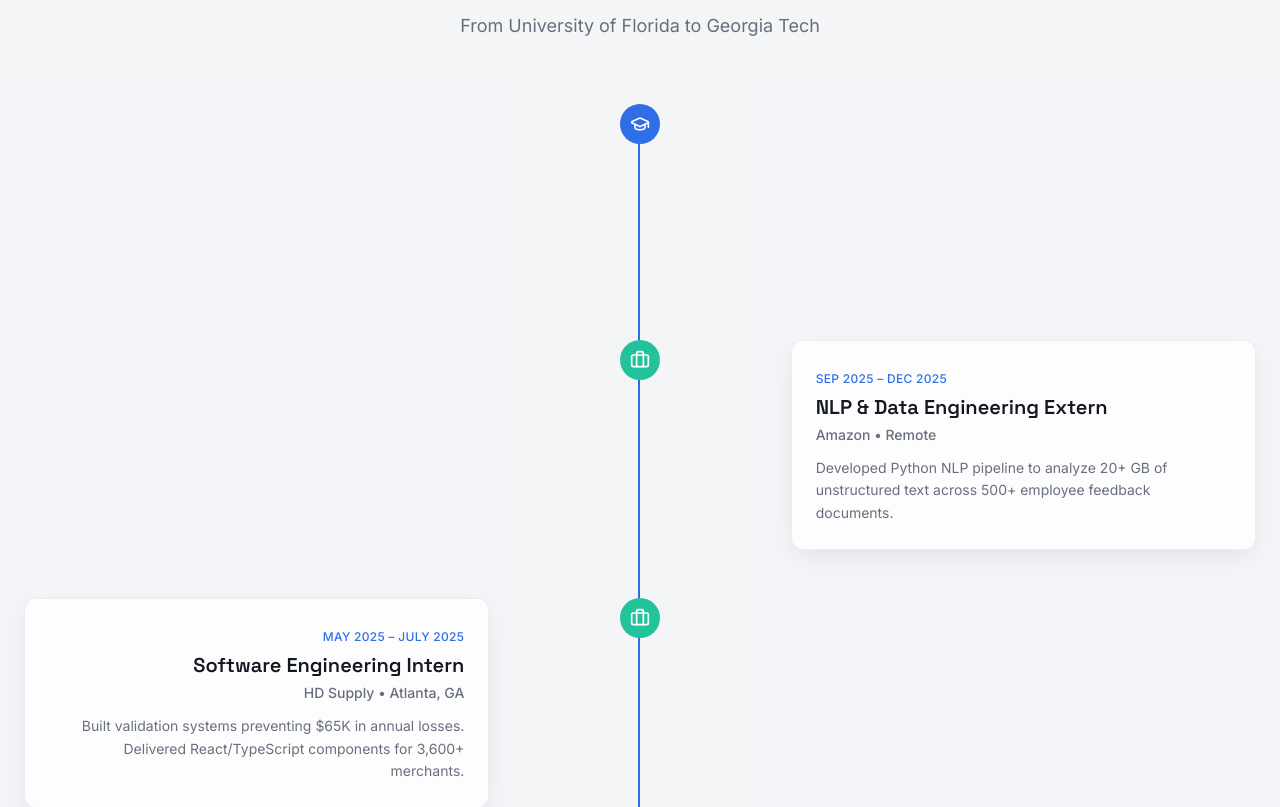
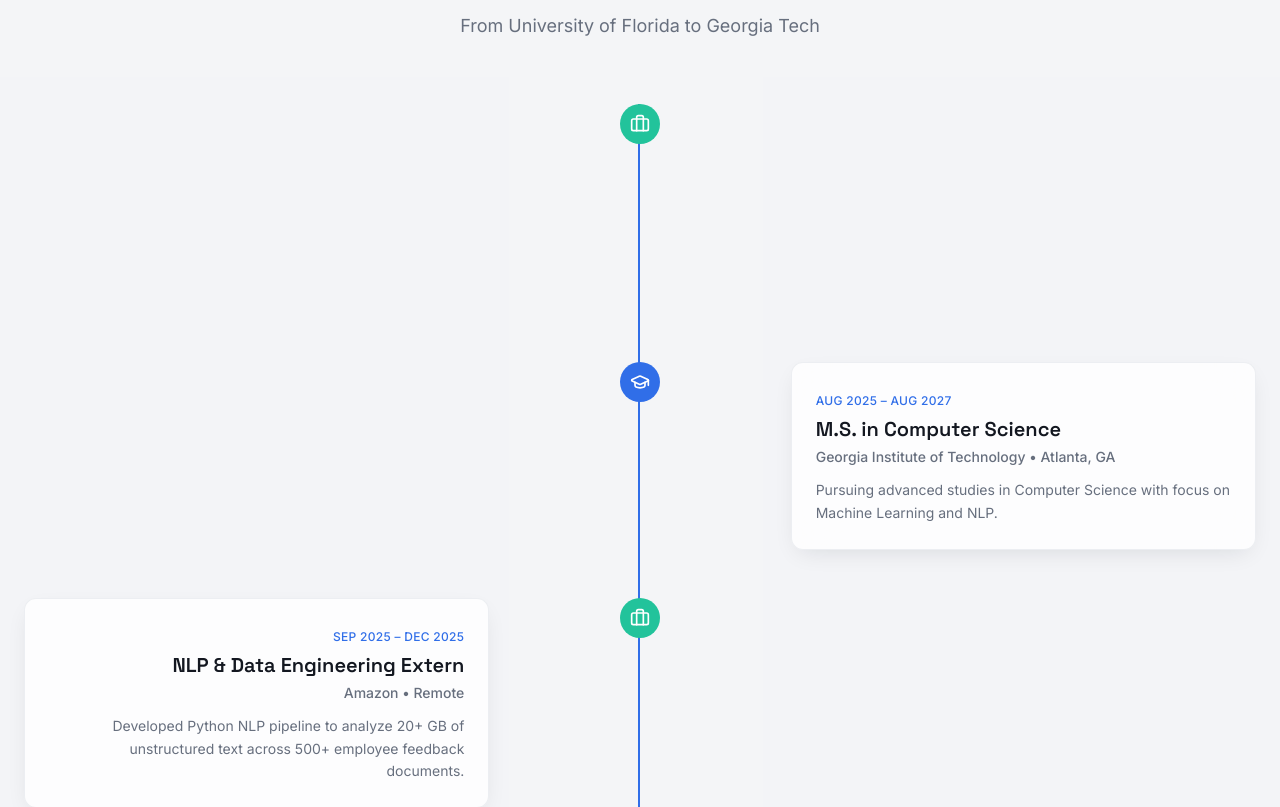
Before and after one commit to ShengLiuDev/ShengLiu-Portfolio, a React (Vite) app: page / in a window 1280 px wide. Shown: the part 940-1747 px from the top of the page. Built offline with nearby package versions, Linux system fonts and the light colour scheme; the HTML template or start-up script is replaced by a standard one.

Commit message:
new position

```diff
--- a/src/components/Timeline.tsx
+++ b/src/components/Timeline.tsx
@@ -11,6 +11,14 @@ interface TimelineItem {
 }
 
 const timelineData: TimelineItem[] = [
+  {
+    date: "Jan 2026 – Present",
+    title: "Founding Engineer",
+    organization: "LL Optics",
+    location: "Hybrid",
+    description: "Architecting an AI-driven computer vision system for rifle-scope integration to detect and track objects behind environmental occlusions",
+    type: "work",
+  },
   {
     date: "Aug 2025 – Aug 2027",
     title: "M.S. in Computer Science",
```
